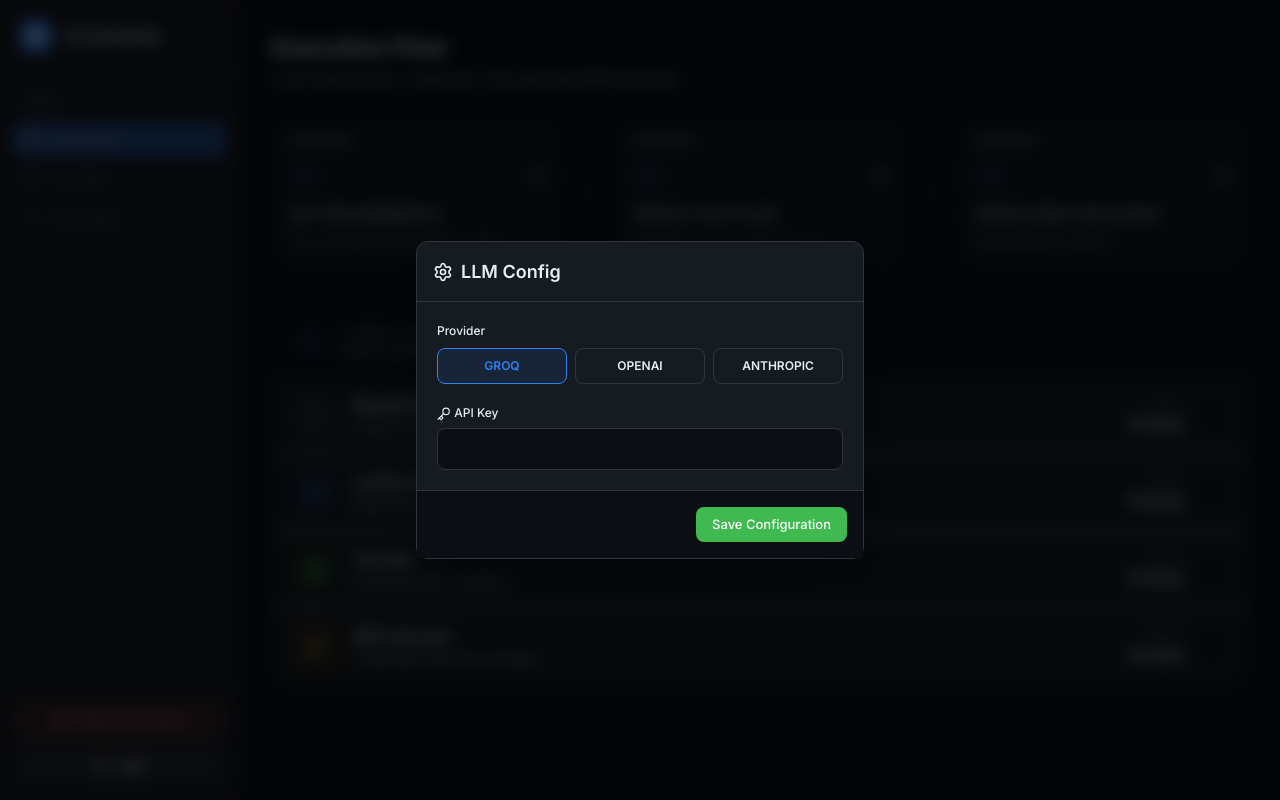
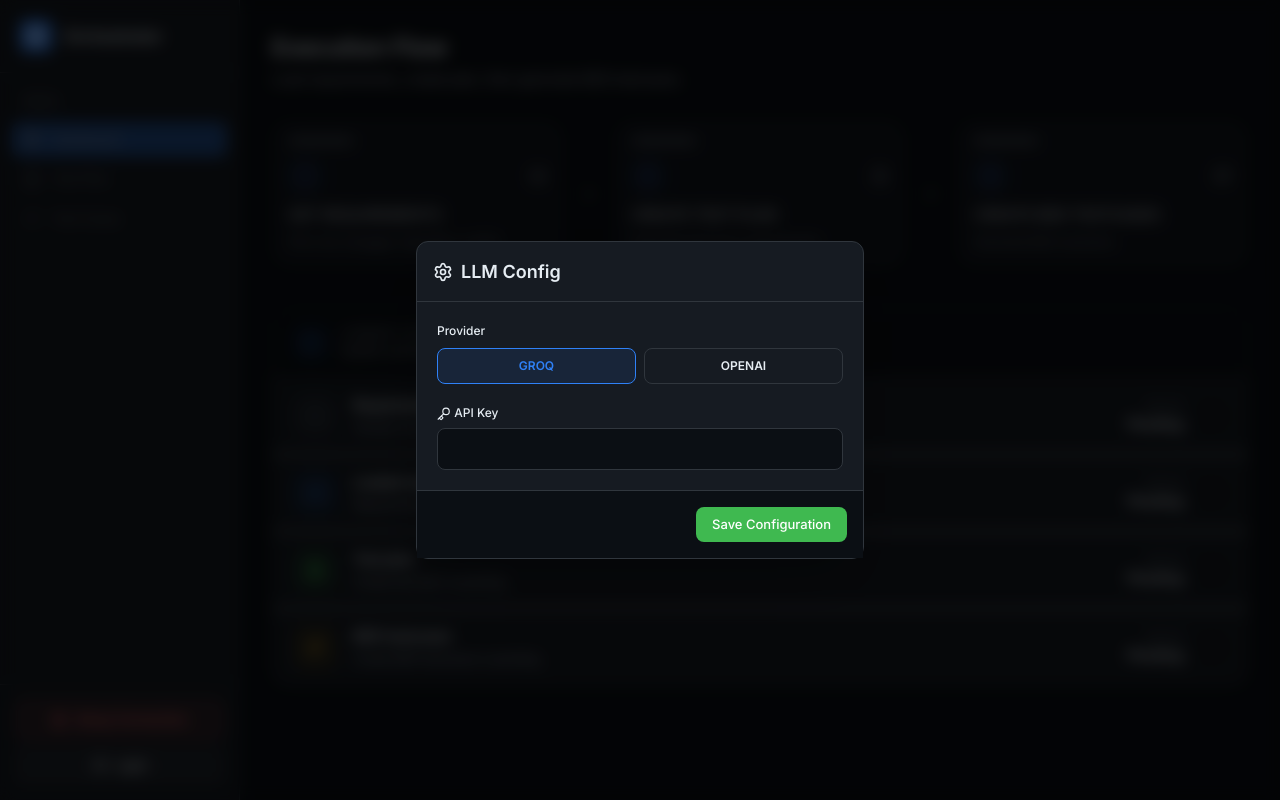
Before and after one commit to lalshikha/TEST-ORCHESTRATOR-V1, a Next.js app: page / in a window 1280 px wide. Built offline with nearby package versions, Linux system fonts and the light colour scheme.

Commit message:
Remove 'anthropic' from API keys and providers

```diff
--- a/src/app/page.tsx
+++ b/src/app/page.tsx
@@ -53,7 +53,7 @@
   const [isTestcasePromptModalOpen, setIsTestcasePromptModalOpen] = useState(false);
 
   const [llmProvider, setLlmProvider] = useState<LLMProvider>("groq");
-  const [apiKeys, setApiKeys] = useState({ groq: "", openai: "", anthropic: "" });
+  const [apiKeys, setApiKeys] = useState({ groq: "", openai: "" });
   const isLlmConfigured = !!apiKeys[llmProvider] && apiKeys[llmProvider].trim().length > 0;
 
   const [requirementSource, setRequirementSource] = useState<RequirementSource>("jira");
@@ -582,7 +582,7 @@
             <div className="p-5 space-y-5">
               <div>
                 <label className="block text-[12px] font-medium mb-2">Provider</label>
-                <div className="flex gap-2">{(["groq", "openai", "anthropic"] as LLMProvider[]).map(p => <button key={p} onClick={() => setLlmProvider(p)} className={`flex-1 py-2 rounded-lg text-[12px] font-semibold uppercase border ${llmProvider === p ? "border-[#2F81F7] bg-[#2F81F7]/10 text-[#2F81F7]" : theme.border}`}>{p}</button>)}</div>
+                <div className="flex gap-2">{(["groq", "openai"] as LLMProvider[]).map(p => <button key={p} onClick={() => setLlmProvider(p)} className={`flex-1 py-2 rounded-lg text-[12px] font-semibold uppercase border ${llmProvider === p ? "border-[#2F81F7] bg-[#2F81F7]/10 text-[#2F81F7]" : theme.border}`}>{p}</button>)}</div>
               </div>
               <div><label className="block text-[12px] font-medium mb-1.5"><Key className="w-3.5 h-3.5 inline" /> API Key</label><input type="password" value={apiKeys[llmProvider]} onChange={e => handleKeyChange(llmProvider, e.target.value)} className={`w-full border p-2.5 rounded-lg text-[13px] outline-none ${theme.inputBg} ${theme.border}`} /></div>
             </div>
```
